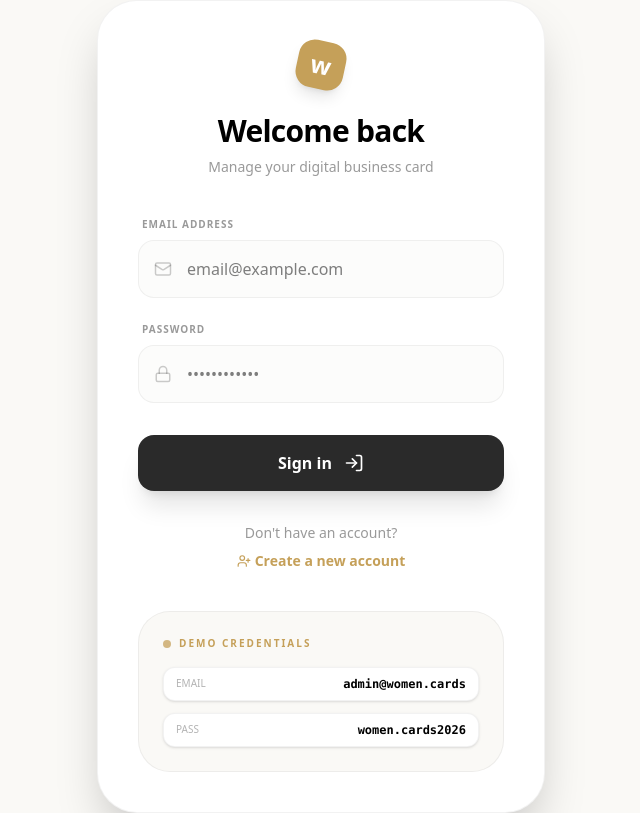
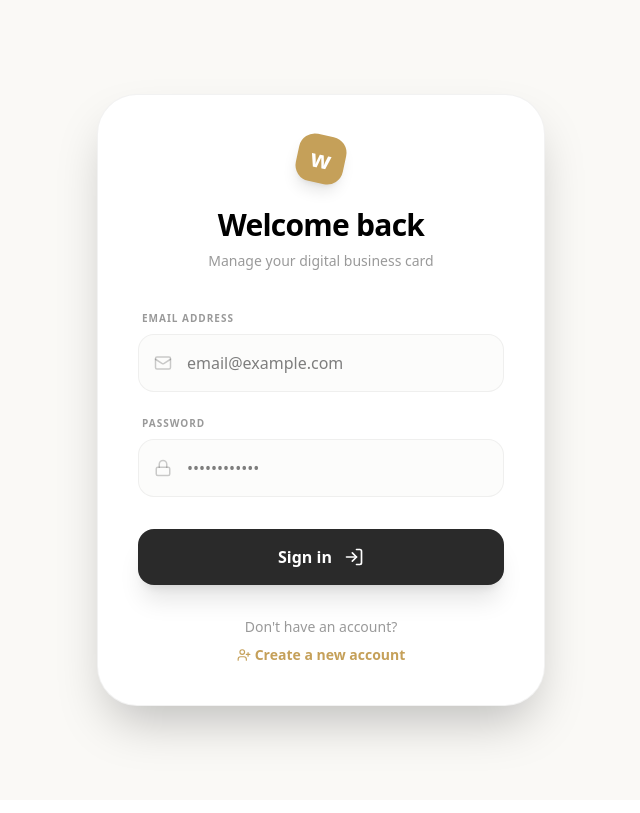
Before and after one commit to finessecom/women-cards, a React (Vite) app: page /login in a window 1280 px wide. Shown: the whole page, without its empty margins (319-959 px from the left). Built offline with nearby package versions, Linux system fonts and the light colour scheme; no server answers.

Commit message:
feat: Remove hardcoded demo credentials
Removes the hardcoded email and password for the demo login. This prevents accidental use of demo credentials in production and simplifies the login component.

```diff
--- a/src/pages/Login.tsx
+++ b/src/pages/Login.tsx
@@ -19,16 +19,8 @@ export default function Login() {
     setSuccess('');
     setLoading(true);
 
-    // Demo check
-    if (email === 'admin@women.cards' && password === 'women.cards2026') {
-      localStorage.setItem('isAuthenticated', 'true');
-      navigate('/dashboard');
-      setLoading(false);
-      return;
-    }
-
     if (!supabase) {
-      setError("Supabase n'est pas configuré. Utilisez les identifiants démo.");
+      setError("Le service d'authentification n'est pas disponible.");
       setLoading(false);
       return;
     }
@@ -179,22 +171,6 @@ export default function Login() {
           </button>
         </div>
 
-        <div className="mt-10 p-6 bg-[#faf9f6] rounded-[2rem] border border-black/5">
-          <p className="text-[10px] font-bold mb-4 uppercase tracking-[0.2em] text-[#c5a059] flex items-center gap-2">
-            <span className="w-2 h-2 bg-[#c5a059] rounded-full animate-pulse" />
-            Demo Credentials
-          </p>
-          <div className="space-y-3 text-xs font-medium text-black/60">
-            <div className="flex justify-between items-center bg-white p-2 px-3 rounded-xl border border-black/5 shadow-sm">
-              <span className="text-[10px] uppercase text-black/30">Email</span>
-              <code className="text-black font-bold">admin@women.cards</code>
-            </div>
-            <div className="flex justify-between items-center bg-white p-2 px-3 rounded-xl border border-black/5 shadow-sm">
-              <span className="text-[10px] uppercase text-black/30">Pass</span>
-              <code className="text-black font-bold">women.cards2026</code>
-            </div>
-          </div>
-        </div>
       </motion.div>
     </div>
   );
```
